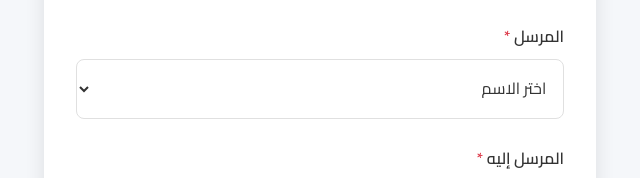
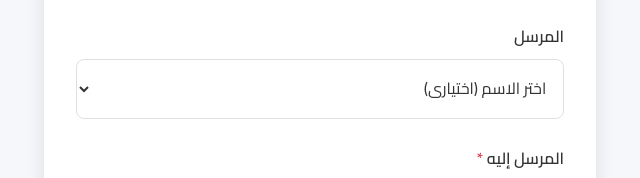
Before and after one commit to Ahmed5427/vercel102, a website: page create-letter.html in a window 1280 px wide. Shown: the part 599-777 px from the top of the page, 612-1252 px from the left. Drawn offline with nearby package versions, Linux system fonts and the light colour scheme; no server answers.

Commit message:
Update create-letter.html

```diff
--- a/create-letter.html
+++ b/create-letter.html
@@ -71,9 +71,9 @@
                     </div>
 
                     <div class="form-group">
-                        <label for="letterStyle">المرسل <span class="required">*</span></label>
-                        <select id="letterStyle" name="member_name" required>
-                            <option value="">اختر الاسم</option>
+                        <label for="letterStyle">المرسل</label>
+                        <select id="letterStyle" name="member_name">
+                            <option value="">اختر الاسم (اختياري)</option>
                         </select>
                     </div>
 
```
